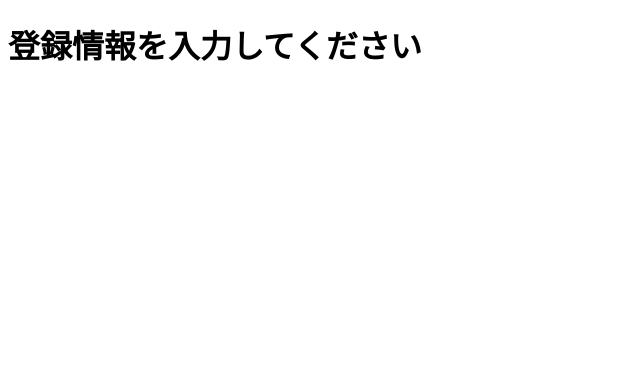
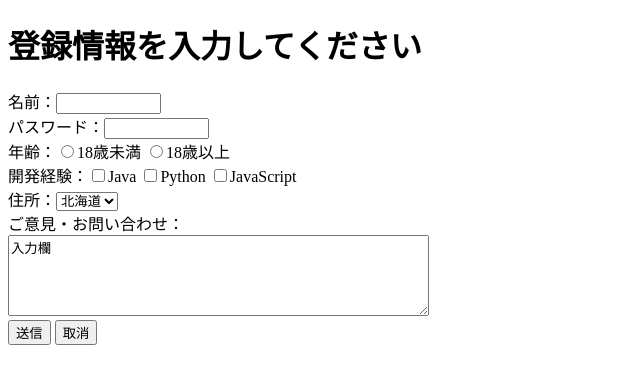
Before and after one commit to sandthree/portfolio, a plain HTML site: page form.html in a window 1280 px wide. Shown: the whole page, without its empty margins (0-640 px from the left). Drawn offline with Linux system fonts and the light colour scheme.

Commit message:
change form

```diff
--- a/form.html
+++ b/form.html
@@ -6,6 +6,29 @@
     </head>
     <body>
         <h1>登録情報を入力してください</h1>
-        <form>
+        <form action="/javaweb/register" method="post">
+            名前：<input type="text" name="name" size="10"/><br/>
+            パスワード：<input type="password" name ="pass" size="10"><br/>
+            年齢：<input type="radio" name="age" value="child"/>18歳未満
+            <input type="radio" name="age" value="adult"/>18歳以上<br/>
+            開発経験：<input type="checkbox" name="lang" value="Java"/>Java
+            <input type="checkbox" name="lang" value="Python"/>Python
+            <input type="checkbox" name="lang" value="JavaScript"/>JavaScript<br/>
+            住所：<select name="adress" size="1">
+                <option value="北海道">北海道</option>
+                <option value="東北">東北</option>
+                <option value="関東">関東</option>
+                <option value="中部">中部</option>
+                <option value="近畿">近畿</option>
+                <option value="中国">中国</option>
+                <option valye="四国">四国</option>
+                <option value="九州">九州</option>
+                <option value="沖縄">沖縄</option>
+            </select><br/>
+            ご意見・お問い合わせ：<br/>
+            <textarea name="msg" rows="5" cols="50">入力欄</textarea><br/>
+            <input type ="submit" value="送信"/>
+            <input type ="reset" value="取消"/>
+            </form>
     </body>
 </html>
```
